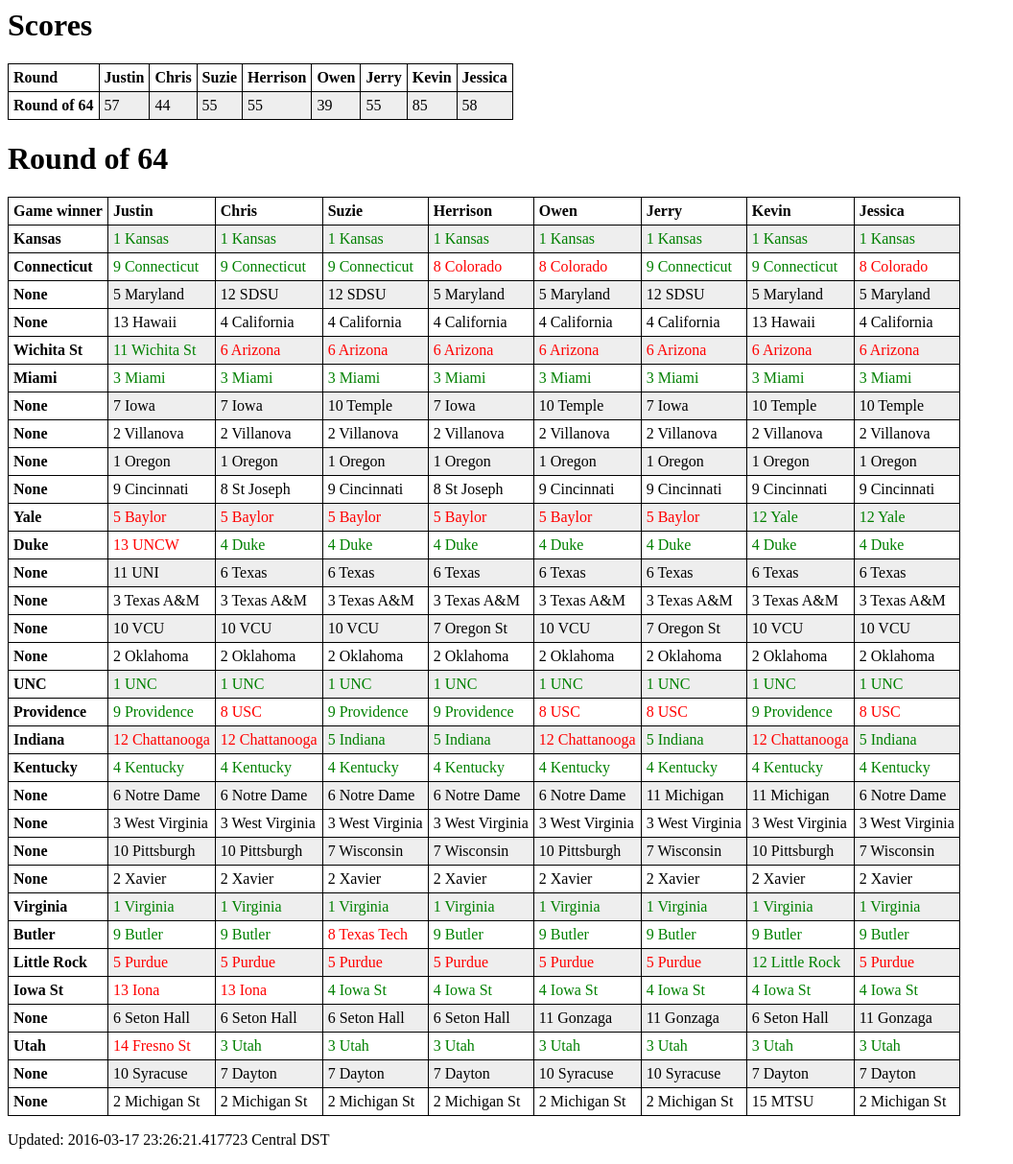
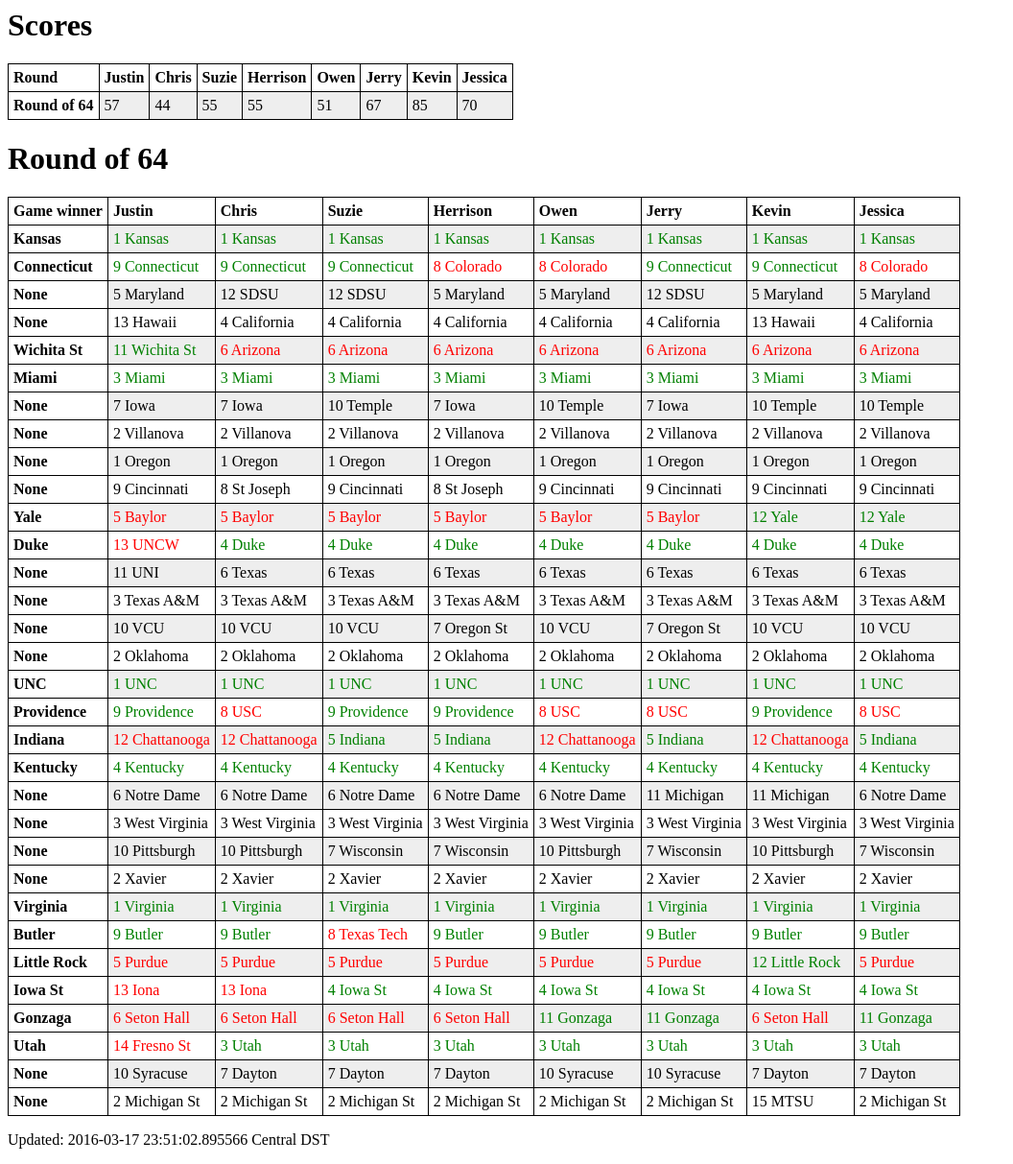
Before and after one commit to kevinhark/brackets2016, a plain HTML site: page index.html in a window 1280 px wide. Shown: the whole page at 96% size, without its empty margins (0-1056 px from the left). Drawn offline with Linux system fonts and the light colour scheme.

Commit message:
day 1, in the books

```diff
--- a/index.html
+++ b/index.html
@@ -54,13 +54,13 @@ Round of 64</th>
 <td>
 55</td>
 <td>
-39</td>
+51</td>
 <td>
-55</td>
+67</td>
 <td>
 85</td>
 <td>
-58</td>
+70</td>
 </table>
 <h1>Round of 64</h1>
 <table id="t01">
@@ -608,23 +608,23 @@ Round of 64</th>
 <font color="green">4 Iowa St</font></td>
 </tr>
 <tr>
-<th>None</th>
+<th>Gonzaga</th>
 <td>
-<font color="black">6 Seton Hall</font></td>
+<font color="red">6 Seton Hall</font></td>
 <td>
-<font color="black">6 Seton Hall</font></td>
+<font color="red">6 Seton Hall</font></td>
 <td>
-<font color="black">6 Seton Hall</font></td>
+<font color="red">6 Seton Hall</font></td>
 <td>
-<font color="black">6 Seton Hall</font></td>
+<font color="red">6 Seton Hall</font></td>
 <td>
-<font color="black">11 Gonzaga</font></td>
+<font color="green">11 Gonzaga</font></td>
 <td>
-<font color="black">11 Gonzaga</font></td>
+<font color="green">11 Gonzaga</font></td>
 <td>
-<font color="black">6 Seton Hall</font></td>
+<font color="red">6 Seton Hall</font></td>
 <td>
-<font color="black">11 Gonzaga</font></td>
+<font color="green">11 Gonzaga</font></td>
 </tr>
 <tr>
 <th>Utah</th>
@@ -684,5 +684,5 @@ Round of 64</th>
 <font color="black">2 Michigan St</font></td>
 </tr>
 </table>
-<p>Updated: 2016-03-17 23:26:21.417723 Central DST</p>
+<p>Updated: 2016-03-17 23:51:02.895566 Central DST</p>
 </div></html></body>
```
Also changed, not shown: 1 other file.
